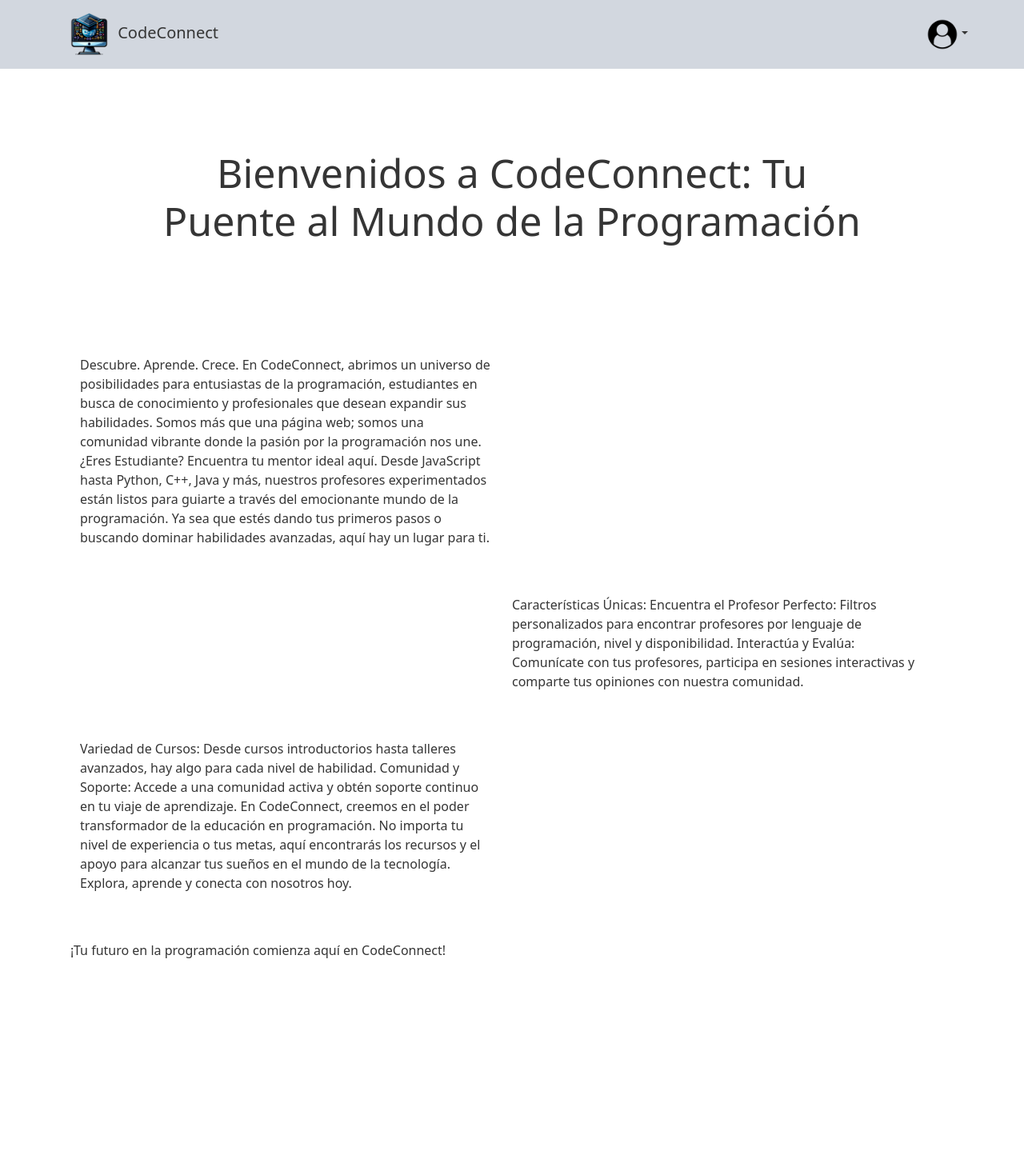
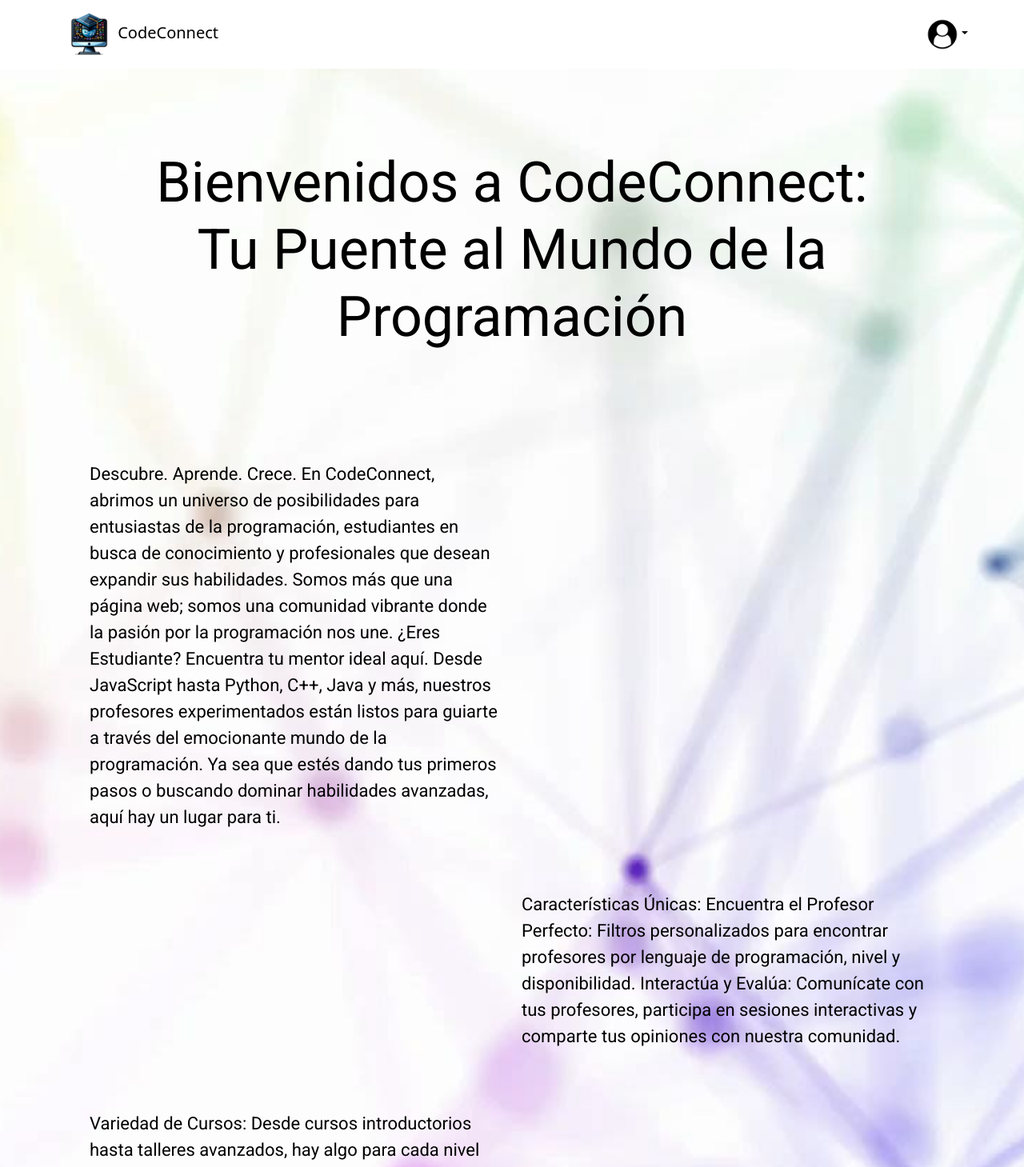
Before and after one commit to antonioiniher/Project3-Client, a React (Vite) app: page /como-funciona in a window 1280 px wide. Shown: the top 1459 px of the page at 80% size. Built offline with nearby package versions, Linux system fonts and the light colour scheme.

Commit message:
frontpages

```diff
--- a/index.html
+++ b/index.html
@@ -5,6 +5,12 @@
   <meta charset="UTF-8" />
   <link rel="icon" type="image/svg+xml" href="/vite.svg" />
   <meta name="viewport" content="width=device-width, initial-scale=1.0" />
+  <link rel="preconnect" href="https://fonts.googleapis.com">
+  <link rel="preconnect" href="https://fonts.gstatic.com" crossorigin>
+  <link href="https://fonts.googleapis.com/css2?family=Oswald:wght@200;700&display=swap" rel="stylesheet">
+  <link rel="preconnect" href="https://fonts.googleapis.com">
+  <link rel="preconnect" href="https://fonts.gstatic.com" crossorigin>
+  <link href="https://fonts.googleapis.com/css2?family=Roboto&display=swap" rel="stylesheet">
   <title>Vite + React</title>
 </head>
 
--- a/src/App.css
+++ b/src/App.css
@@ -1,5 +1,6 @@
 body {
-    color: #353535;
+    color: black;
+    background-color: #cce7e1;
     margin: 0;
     padding: 0;
     height: 100%;
--- a/src/components/Footer/Footer.css
+++ b/src/components/Footer/Footer.css
@@ -3,7 +3,7 @@
     position: relative;
     bottom: 0;
     width: 100%;
-    background-color: #D2D7DF;
+    background-color: #cce7e1;
     padding-bottom: 0.1px;
     margin-bottom: 0;
 }
--- a/src/components/Navigation/Navigation.css
+++ b/src/components/Navigation/Navigation.css
@@ -1,11 +1,11 @@
 .Navbar {
-    background-color: #D2D7DF;
-    color: #353535;
+    background-color: white;
+    color: black;
 }
 
 .Navbar a {
     text-decoration: none;
-    color: #353535;
+    color: black;
 }
 
 .Navbar img {
--- a/src/pages/HowItWorksPage/HowItWorksPage.css
+++ b/src/pages/HowItWorksPage/HowItWorksPage.css
@@ -1,15 +1,25 @@
 .titleHowItWorksPage {
-    font-size: 50px;
+    font-size: 70px;
     text-align: center;
     padding: 100px;
 }
-
-
 
 .subtitleHowItWorksPage {
     font-size: 15px;
     text-align: center;
     padding: 50;
+}
+
+.HowItWorksContainer {
+    font-size: 22px;
+    color: black;
+    font-family: 'Roboto', sans-serif;
+}
+
+.allPageHowItWorks {
+    background-image: url("../../assets/programmingBackground.jpeg");
+    background-size: cover;
+    background-position: center;
 }
 
 .row1 {
@@ -26,4 +36,6 @@
 
 .row4 {
     padding: 30px;
+    text-align: center;
+    font-size: 40px;
 }
--- a/src/pages/HowItWorksPage/HowItWorksPage.jsx
+++ b/src/pages/HowItWorksPage/HowItWorksPage.jsx
@@ -8,38 +8,44 @@
 
 
     return (
-        <div>
-            <Container className="contactContainer">
+        <div className="allPageHowItWorks">
+            <Container className="HowItWorksContainer">
                 <Row>
                     <Col>
                         <h1 className="titleHowItWorksPage">Bienvenidos a CodeConnect: Tu Puente al Mundo de la Programación </h1>
                     </Col>
                 </Row>
-                <Row>
                 <Row className="row1">
                     <Col md={{ span: 6 }}>
+                        <p>
                             Descubre. Aprende. Crece. En CodeConnect, abrimos un universo de posibilidades para entusiastas de la programación, estudiantes en busca de conocimiento y profesionales que desean expandir sus habilidades. Somos más que una página web; somos una comunidad vibrante donde la pasión por la programación nos une.
                             ¿Eres Estudiante? Encuentra tu mentor ideal aquí. Desde JavaScript hasta Python, C++, Java y más, nuestros profesores experimentados están listos para guiarte a través del emocionante mundo de la programación. Ya sea que estés dando tus primeros pasos o buscando dominar habilidades avanzadas, aquí hay un lugar para ti.
+                        </p>
                     </Col>
                 </Row>
                 <Row className="row2">
                     <Col md={{ span: 6, offset: 6 }}>
+                        <p>
                             Características Únicas:
                             Encuentra el Profesor Perfecto: Filtros personalizados para encontrar profesores por lenguaje de programación, nivel y disponibilidad.
                             Interactúa y Evalúa: Comunícate con tus profesores, participa en sesiones interactivas y comparte tus opiniones con nuestra comunidad.
+                        </p>
                     </Col>
                 </Row>
                 <Row className="row3">
                     <Col md={{ span: 6 }}>
+                        <p>
                             Variedad de Cursos: Desde cursos introductorios hasta talleres avanzados, hay algo para cada nivel de habilidad.
                             Comunidad y Soporte: Accede a una comunidad activa y obtén soporte continuo en tu viaje de aprendizaje.
                             En CodeConnect, creemos en el poder transformador de la educación en programación. No importa tu nivel de experiencia o tus metas, aquí encontrarás los recursos y el apoyo para alcanzar tus sueños en el mundo de la tecnología. Explora, aprende y conecta con nosotros hoy.
+                        </p>
                     </Col>
 
                 </Row>
                 <Row className="row4">
+                    <p className="finalText">
                         ¡Tu futuro en la programación comienza aquí en CodeConnect!
-                    </Row>
+                    </p>
                 </Row>
             </Container>
 
```
Also changed, not shown: src/assets/programmingBackground.jpeg (added). Lines whose indentation alone changed are shown as unchanged.
